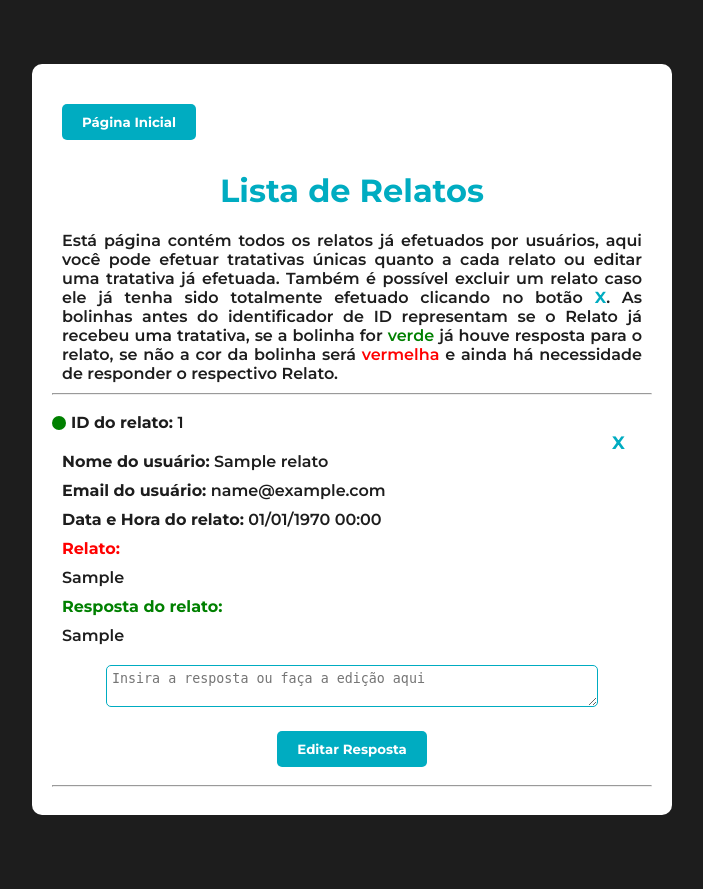
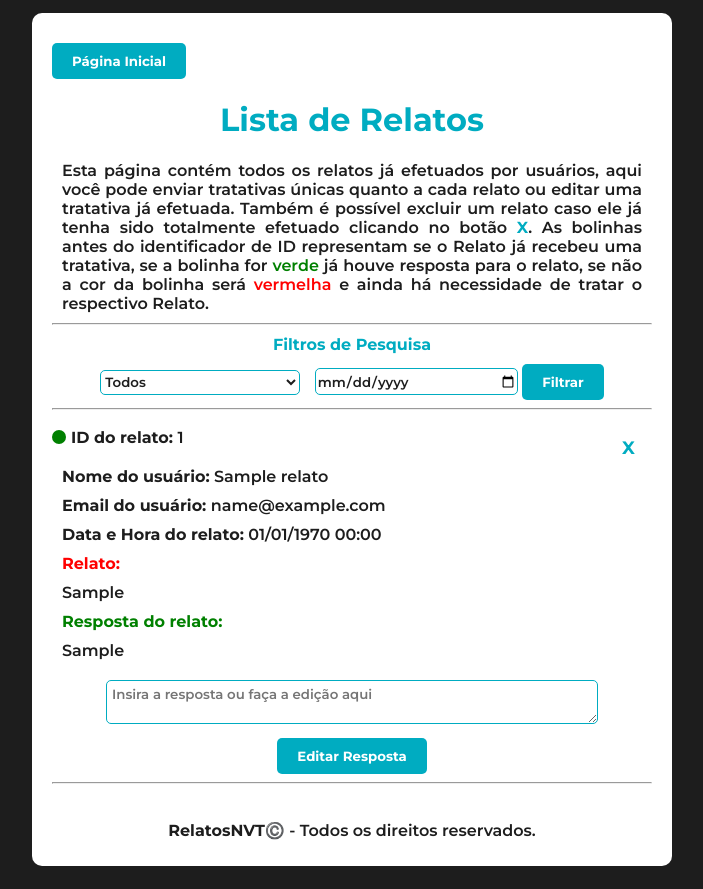
Before and after one commit to bruno-pisciotta281/PHP_RELATOS, a PHP site: page /listar_relatos.php in a window 1280 px wide. Shown: the whole page, without its empty margins (288-991 px from the left). Run offline with PHP 8.4, Linux system fonts and the light colour scheme; tables that the repository leaves empty or names only in its code hold one stand-in row (values such as "Sample post").

Commit message:
Update listar_relatos.php

```diff
--- a/listar_relatos.php
+++ b/listar_relatos.php
@@ -43,7 +43,7 @@
 
         button {
             padding: 10px 20px;
-            margin: 10px;
+            margin: 0px;
             border: none;
             border-radius: 5px;
             background-color: #00acc1;
@@ -187,6 +187,62 @@
             color: red;
         }
 
+        footer p{
+            text-align: center;
+        }
+
+        .filter{
+            color: #00acc1;
+            font-weight: bold;
+            text-align: center;
+        }
+
+        textarea{
+            font-family: 'Montserrat', sans-serif;
+        }
+
+        /* Style the filter container */
+        /* Style the select input */
+        .filter-container select,
+        .filter-container input[type="date"] {
+
+            font-family: 'Montserrat', sans-serif;
+            border: 1px solid #00acc1;
+            border-radius: 5px;
+            background-color: #fff;
+            color: #1d1d1d;
+            width: 200px;
+            height: 25px;
+        }
+
+        /* Style the submit button for filters */
+        .filter-container button[type="submit"] {
+            background-color: #00acc1;
+            color: #fff;
+            font-weight: bold;
+            border: none;
+            border-radius: 5px;
+            cursor: pointer;
+        }
+
+        /* Hover effect for the submit button */
+        .filter-container button[type="submit"]:hover {
+            background-color: #1d1d1d;
+        }
+
+        /* Adjust margins for the filter elements */
+        .filter-container select {
+            margin-right: 10px;
+        }
+
+        /* Clear the default input styles for date input */
+        .filter-container input[type="date"]::-webkit-inner-spin-button,
+        .filter-container input[type="date"]::-webkit-clear-button,
+        .filter-container input[type="date"]::-webkit-calendar-picker-indicator {
+            color: #00acc1;
+            -webkit-appearance: none;
+        }
+
     </style>
 
 <script>
@@ -201,10 +257,70 @@
             <button onclick="window.location.href = 'index.php';">Página Inicial</button>
         </div>
         <h1>Lista de Relatos</h1>
-        <p>Está página contém todos os relatos já efetuados por usuários, aqui você pode efetuar tratativas únicas quanto a cada relato ou editar uma tratativa já efetuada. Também é possível excluir um relato caso ele já tenha sido totalmente efetuado clicando no botão <span class="px">X</span>. As bolinhas antes do identificador de ID representam se o Relato já recebeu uma tratativa, se a bolinha for <span class="green">verde</span> já houve resposta para o relato, se não a cor da bolinha será <span class="red">vermelha</span> e ainda há necessidade de responder o respectivo Relato.</p>
+        <p>Esta página contém todos os relatos já efetuados por usuários, aqui você pode enviar tratativas únicas quanto a cada relato ou editar uma tratativa já efetuada. Também é possível excluir um relato caso ele já tenha sido totalmente efetuado clicando no botão <span class="px">X</span>. As bolinhas antes do identificador de ID representam se o Relato já recebeu uma tratativa, se a bolinha for <span class="green">verde</span> já houve resposta para o relato, se não a cor da bolinha será <span class="red">vermelha</span> e ainda há necessidade de tratar o respectivo Relato.</p>
+
+        <hr>
+        <p class="filter">Filtros de Pesquisa</p>
+        <div class="filter-container">
+            <form action="listar_relatos.php" method="GET">
+                <select class="filter-select" name="status">
+                    <option value="">Todos</option>
+                    <option value="respondidos">Respondidos</option>
+                    <option value="nao_respondidos">Não Respondidos</option>
+                </select>
+                <input class="filter-input" type="date" name="data" placeholder="Filtrar por data">
+                <button type="submit">Filtrar</button>
+            </form>
+        </div>
+
         <?php
         // Inclua o arquivo de conexão
         require 'db_connection.php';
+
+        $status = isset($_GET['status']) ? $_GET['status'] : '';
+        $data = isset($_GET['data']) ? $_GET['data'] : '';
+
+        $consultaQuery = "SELECT * FROM tabela_de_relatos";
+
+        $status = isset($_GET['status']) ? $_GET['status'] : '';
+        $data = isset($_GET['data']) ? $_GET['data'] : '';
+        $username = isset($_GET['username']) ? $_GET['username'] : ''; // Captura o nome de usuário
+
+        $consultaQuery = "SELECT * FROM tabela_de_relatos";
+
+        $conditions = [];
+        $parameters = [];
+
+        if ($status == 'respondidos') {
+            $conditions[] = "resposta IS NOT NULL";
+        } elseif ($status == 'nao_respondidos') {
+            $conditions[] = "resposta IS NULL";
+        }
+
+        if (!empty($data)) {
+            $formattedDate = date("Y-m-d", strtotime($data)); // Formata a data no formato do banco de dados
+            $conditions[] = "DATE(data_criacao) = '$formattedDate'";
+        }
+
+        if (!empty($conditions)) {
+            $consultaQuery .= " WHERE " . implode(" AND ", $conditions);
+        }
+
+        $consultaQuery .= " ORDER BY data_criacao DESC";
+        $consultaStmt = $pdo->prepare($consultaQuery);
+        $consultaStmt->execute();
+
+
+        foreach ($parameters as $key => $value) {
+            if ($key == ':keyword_value') {
+                $consultaStmt->bindValue($key, $value, PDO::PARAM_STR);
+            } else {
+                $consultaStmt->bindValue($key, $value);
+            }
+        }
+
+        $consultaStmt->execute();
+
 
         // Função para atualizar a resposta do relato
         function atualizarResposta($pdo, $relatoId, $resposta)
@@ -252,7 +368,6 @@
             }
 
             // Prepara a consulta SQL para obter todos os relatos cadastrados, ordenados pela data de criação
-            $consultaQuery = "SELECT * FROM tabela_de_relatos ORDER BY data_criacao DESC";
             $consultaStmt = $pdo->query($consultaQuery);
 
             // Verifica se existem relatos cadastrados
@@ -317,6 +432,10 @@
             echo 'Erro ao consultar o banco de dados: ' . $e->getMessage();
         }
         ?>
+        <footer>
+            <br>
+            <p><b>RelatosNVT©️</b> - Todos os direitos reservados.</p>
+        </footer>
     </div>
 </body>
 </html>
```
